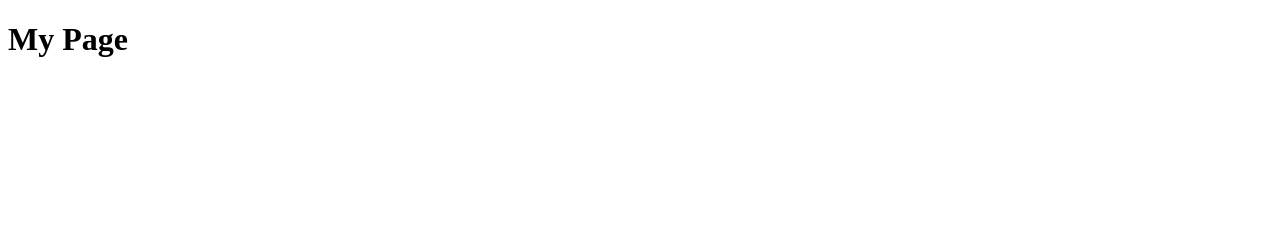
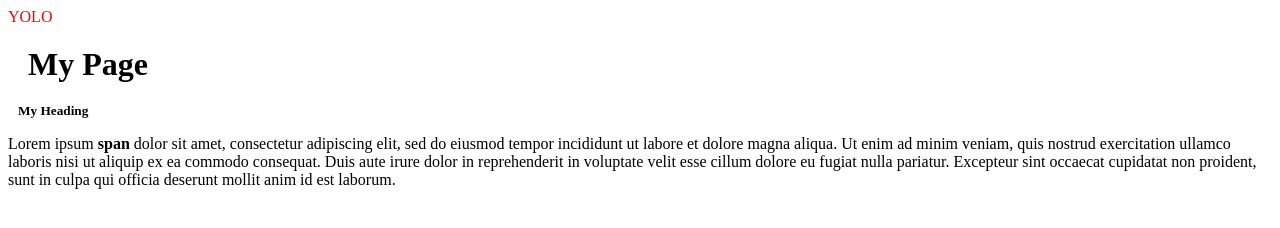
Before and after one commit to Lord-Fifth/JavaScript-Workshop, a plain HTML site: page index.html in a window 1280 px wide. Drawn offline with Linux system fonts and the light colour scheme.

Commit message:
second commit

```diff
--- a/index.html
+++ b/index.html
@@ -6,12 +6,34 @@
     <meta name="viewport" content="width=device-width, initial-scale=1.0">
     <meta http-equiv="X-UA-Compatible" content="ie=edge">
     <title>Document</title>
+    <style>
+        #heading {
+            margin: 15px;
+            padding: 5px;
+        }
+
+        .subheading {
+            margin: 10px;
+        }
+    </style>
+
 </head>
 
 <body>
+    <div id="testDiv">
+
+    </div>
     <div>
-        <h1>My Page</h1>
+        <h1 id="heading">My Page</h1>
+        <h5 class="subheading">My Heading</h5>
+        <p> Lorem ipsum <span><b>span</b></span> dolor sit amet, consectetur adipiscing elit, sed do eiusmod tempor incididunt ut labore et dolore magna aliqua. Ut enim ad minim veniam, quis nostrud exercitation ullamco laboris nisi ut aliquip ex ea commodo
+            consequat. Duis aute irure dolor in reprehenderit in voluptate velit esse cillum dolore eu fugiat nulla pariatur. Excepteur sint occaecat cupidatat non proident, sunt in culpa qui officia deserunt mollit anim id est laborum.</p>
     </div>
 </body>
+<script>
+    const c = document.getElementById('testDiv');
+    c.innerHTML = "YOLO"
+    c.setAttribute('style', 'color:red;')
+</script>
 
 </html>
```
